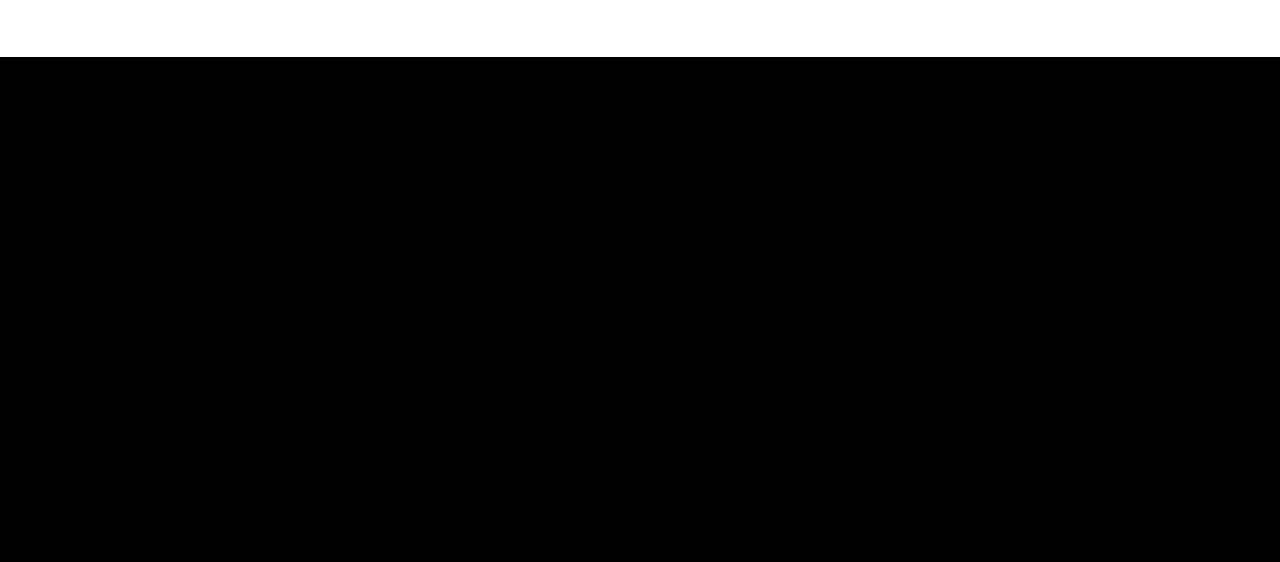
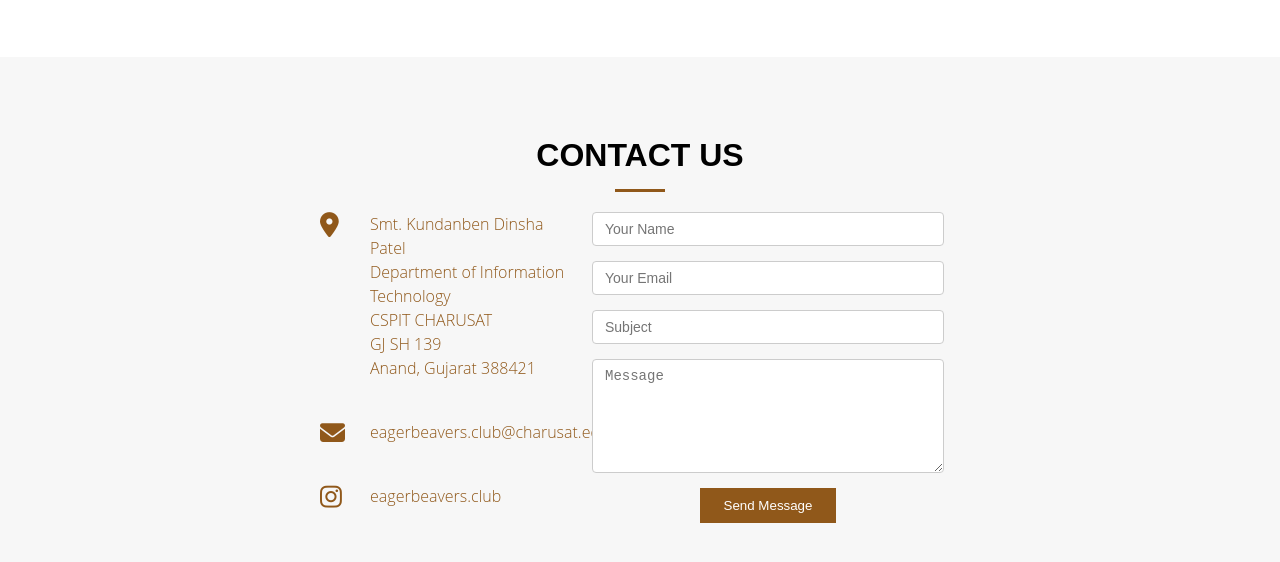
Before and after one commit to jaykeraliya0/EagerBeaversHomePage, a plain HTML site: page index.html in a window 1280 px wide. Shown: the part 3290-3852 px from the top of the page. Before the commit the page ends 3347 px from the top, so only its background shows below. Drawn offline with Linux system fonts and the light colour scheme.

Commit message:
contact us complate

```diff
--- a/index.html
+++ b/index.html
@@ -263,7 +263,59 @@
   </section>
 
   <!-- Contact us Section -->
-  <section id="contact"></section>
+  <section id="contact">
+    <h3 class="title" style="margin-bottom: 15px;">Contact Us</h3>
+    <div class="divider"></div>
+    <div class="content">
+      <div class="info">
+        <a href="https://goo.gl/maps/JdNwwPZwzSVVaCFdA">
+          <div>
+            <i class="fa-solid fa-location-dot"></i>
+            <p>Smt. Kundanben Dinsha Patel<br>
+              Department of Information Technology
+              <br>
+              CSPIT CHARUSAT<br>GJ SH 139<br>Anand, Gujarat 388421
+            </p>
+          </div>
+        </a>
+
+        <div>
+          <i class="fa-solid fa-envelope"></i>
+          <p><a href="mailto:eagerbeavers.club@charusat.edu.in">eagerbeavers.club@charusat.edu.in</a></p>
+        </div>
+
+        <div>
+          <i class="fa-brands fa-instagram"></i>
+          <p><a href="https://www.instagram.com/eagerbeavers.club/">eagerbeavers.club</a></p>
+        </div>
+
+      </div>
+
+      <div class="form">
+        <form>
+          <d iv class="form-group">
+            <input class="frm" type="text" name="name" id="name" placeholder="Your Name">
+            <div class="validation"></div>
+          </d>
+          <div class="form-group">
+            <input class="frm" type="email" name="email" id="email" placeholder="Your Email">
+            <div class="validation"></div>
+          </div>
+          <div class="form-group">
+            <input class="frm" type="text" name="subject" id="subject" placeholder="Subject">
+            <div class="validation"></div>
+          </div>
+          <div class="form-group">
+            <textarea class="frm" id="message" name="message" rows="5" placeholder="Message" style="height: 100%;"></textarea>
+          </div>
+          <div class="sbtn"><button type="submit">Send Message</button></div>
+        </form>
+      </div>
+    </div>
+  </section>
+
+  <!-- Footer -->
+
 </body>
 
 </html>
--- a/style.css
+++ b/style.css
@@ -253,7 +253,6 @@ li.menu-active a {
   display: flex;
   flex-direction: column;
   align-items: center;
-
 }
 
 .mbr .card .photo img {
@@ -292,3 +291,87 @@ li.menu-active a {
 .team .mbr {
   width: 25%;
 }
+
+#contact {
+  background: #f7f7f7;
+  padding: 80px 0;
+}
+
+#contact .content {
+  display: flex;
+  justify-content: space-around;
+  padding: 0 20rem;
+}
+
+#contact .content .info {
+  width: 40%;
+  color: #333333;
+}
+
+#contact .content .info i {
+  font-size: 32px;
+  color: #90581a;
+  float: left;
+}
+
+#contact .content .info a {
+  text-decoration: none;
+}
+
+#contact .content .info p {
+  padding: 0 0 10px 50px;
+  line-height: 24px;
+  font-weight: 200;
+  margin: 0 0 30px 0;
+}
+
+#contact .content .info i {
+  font-size: 25px;
+}
+
+#contact .content .form {
+  margin: 1rem;
+  margin-top: 0;
+  justify-content: center;
+  display: block;
+  width: 100%;
+}
+
+#contact .content .form .frm {
+  margin-bottom: 15px;
+  display: block;
+  width: 100%;
+  height: 34px;
+  padding: 6px 12px;
+  font-size: 14px;
+  line-height: 1.42857143;
+  color: #555;
+  background-color: #fff;
+  border: 1px solid #ccc;
+  border-radius: 4px;
+  transition: border-color ease-in-out 0.15s, box-shadow ease-in-out 0.15s;
+  outline: none;
+}
+
+#contact .content .form .frm:focus {
+  border: 1px solid #66afe9;
+}
+
+#contact .content .form .sbtn {
+  display: flex;
+  align-items: center;
+  justify-content: center;
+}
+
+#contact .content .form .sbtn button {
+  background: #90581a;
+  border: 0;
+  padding: 10px 24px;
+  color: #fff;
+  transition: 0.4s;
+  cursor: pointer;
+}
+
+#contact .content .form .sbtn button:hover {
+  background-color: #66afe9;
+}
```
